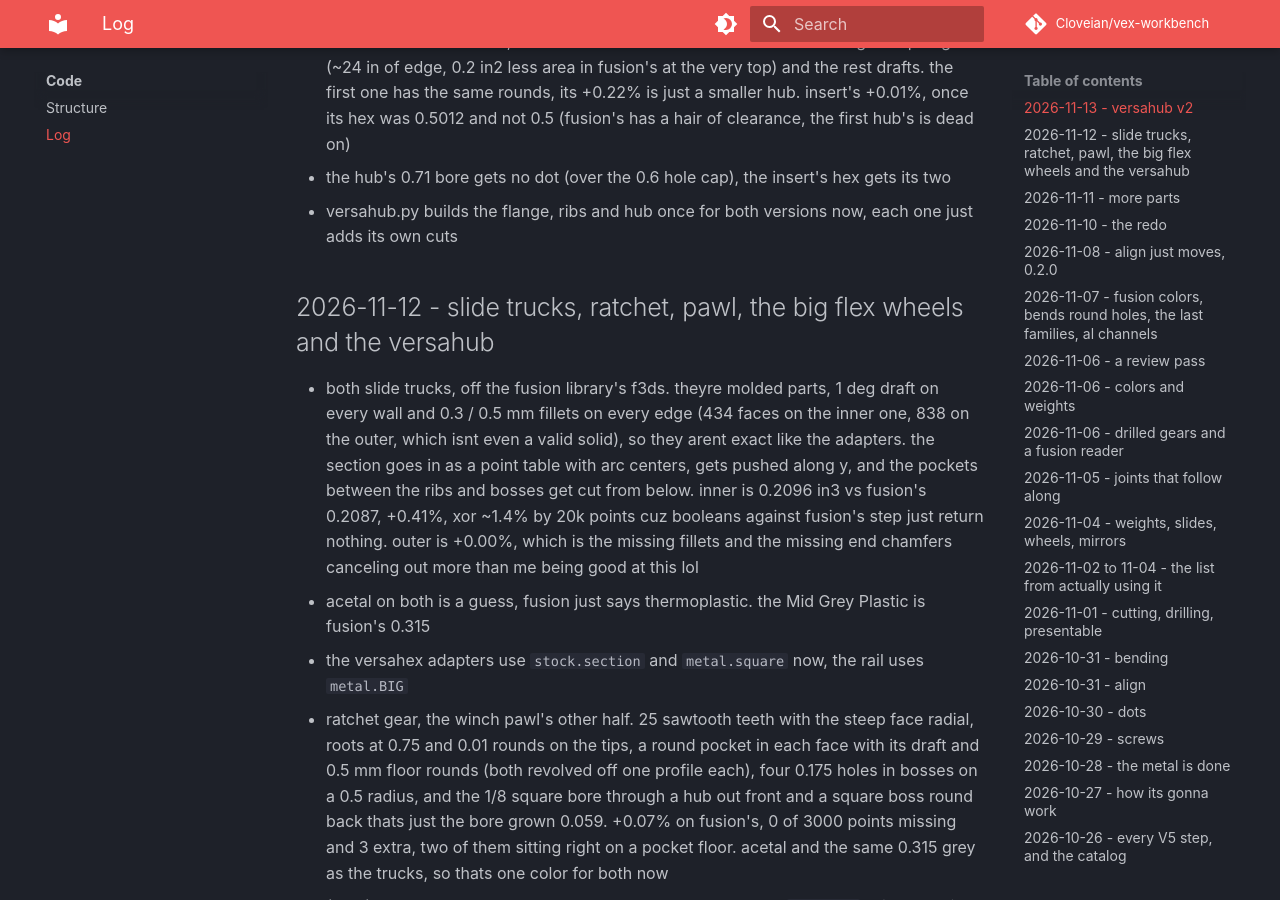
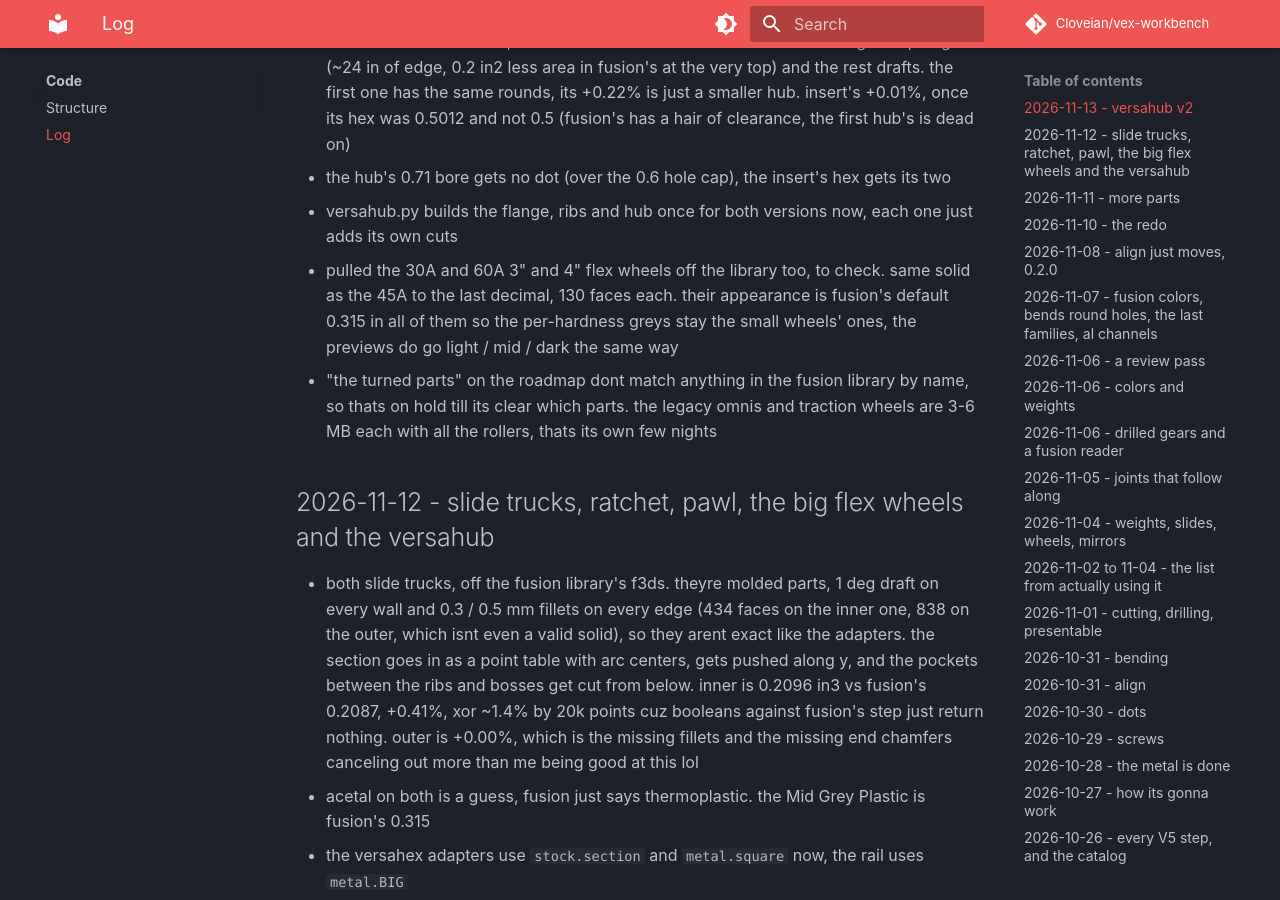
Before and after one commit to Cloveian/vex-workbench, an MkDocs documentation site: the page built from docs/code/log.md, in a window 1280 px wide and 900 px high, scrolled down 539 px. Built offline with MkDocs 1.6.1 and Material for MkDocs 9.7.7, drawn with Linux system fonts in a browser that asks for light colours; comment, search, counter and statistics services are not loaded.

Commit message:
checked the 30A and 60A big wheels, exact same solid. log

```diff
--- a/docs/code/log.md
+++ b/docs/code/log.md
@@ -6,6 +6,8 @@
 - 12 pockets in the v2 hub, deep ones round the lobes down to the recess and shallow ones between, 0.037 walls between them, all drafted 0.5 so the tables are off the middle of each. +0.70%, about half of it the 0.3 mm rounds on the flange's top edges (~24 in of edge, 0.2 in2 less area in fusion's at the very top) and the rest drafts. the first one has the same rounds, its +0.22% is just a smaller hub. insert's +0.01%, once its hex was 0.5012 and not 0.5 (fusion's has a hair of clearance, the first hub's is dead on)
 - the hub's 0.71 bore gets no dot (over the 0.6 hole cap), the insert's hex gets its two
 - versahub.py builds the flange, ribs and hub once for both versions now, each one just adds its own cuts
+- pulled the 30A and 60A 3" and 4" flex wheels off the library too, to check. same solid as the 45A to the last decimal, 130 faces each. their appearance is fusion's default 0.315 in all of them so the per-hardness greys stay the small wheels' ones, the previews do go light / mid / dark the same way
+- "the turned parts" on the roadmap dont match anything in the fusion library by name, so thats on hold till its clear which parts. the legacy omnis and traction wheels are 3-6 MB each with all the rollers, thats its own few nights
 
 ## 2026-11-12 - slide trucks, ratchet, pawl, the big flex wheels and the versahub
 
```
